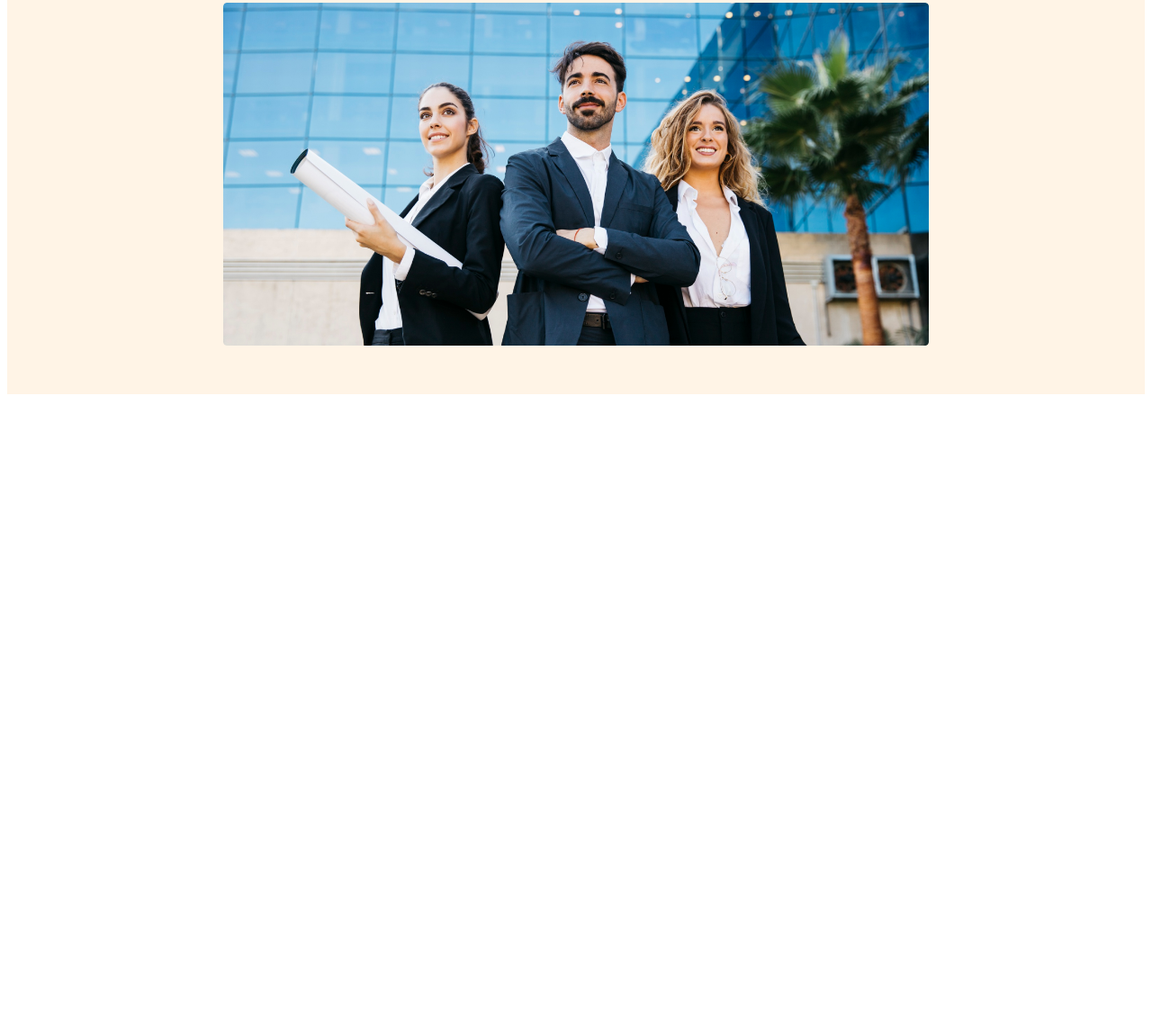
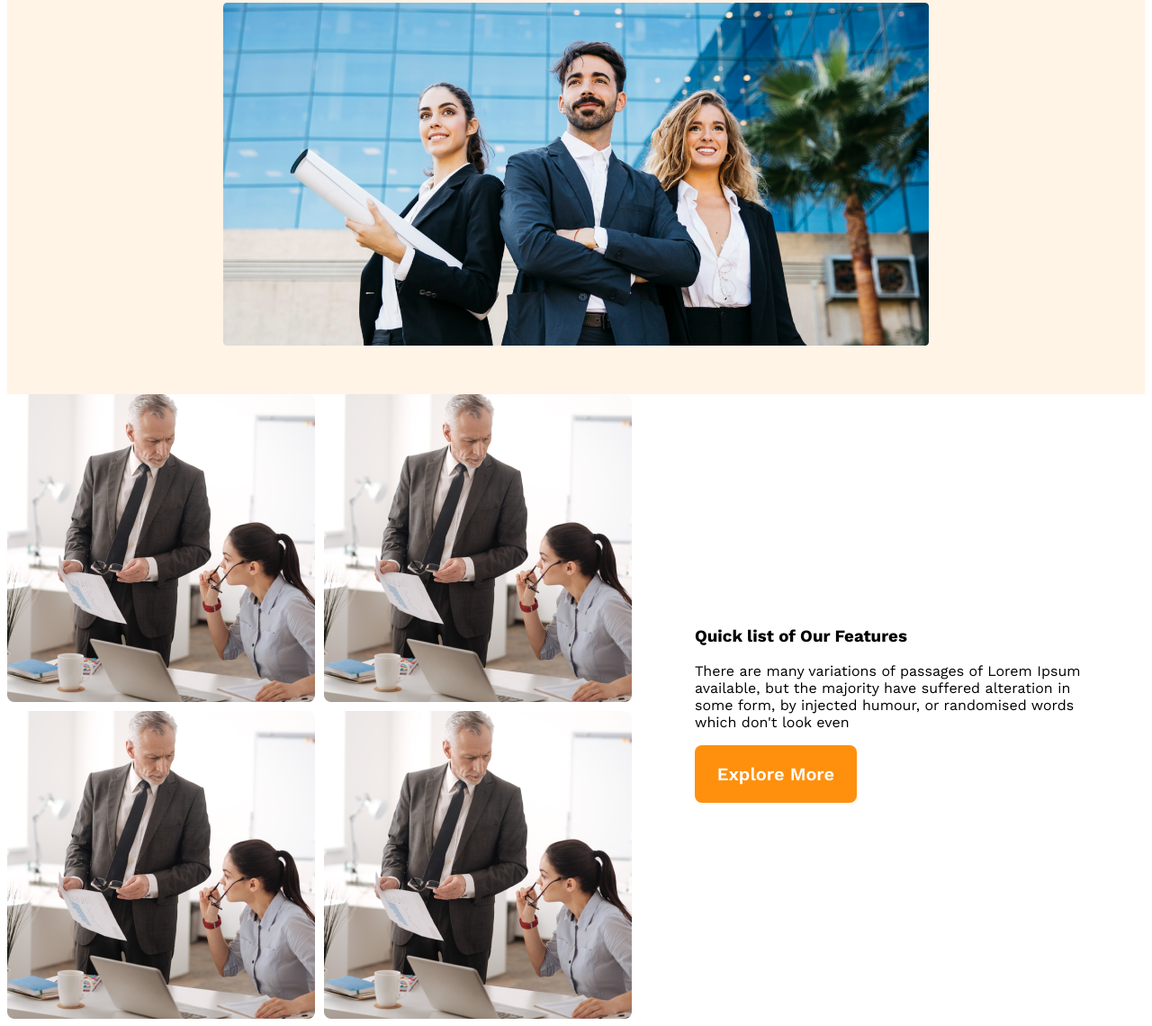
Before and after one commit to miralamin/g3, a plain HTML site: page index.html in a window 1280 px wide. Shown: the part 525-1665 px from the top of the page at 90% size. Before the commit the page ends 971 px from the top, so only its background shows below. Drawn offline with nearby package versions, Linux system fonts and the light colour scheme.

Commit message:
teams added

```diff
--- a/architect.css
+++ b/architect.css
@@ -89,3 +89,25 @@ nav {
         flex-direction: column;
      }
  }
+
+ /* main section  */
+ main {
+    max-width: 1440px;
+    margin: 0 auto;
+ }
+
+ /* teams style */
+ .teams-container {
+    display: flex;
+    align-items: center;
+ }
+ .teams-img-container {
+    display: grid;
+    grid-template-columns: repeat(2, 1fr);
+    gap: 10px;
+ }
+
+ .teams-content {
+    padding-right:70px ;
+    padding-left: 70px;
+ }
--- a/index.html
+++ b/index.html
@@ -38,6 +38,24 @@
 
     <main>
 
+        <!-- team section -->
+        <section class="teams-container">
+            <div class="teams-img-container">
+                <img src="images/team1.png" alt="">
+                <img src="images/team1.png" alt="">
+                <img src="images/team1.png" alt="">
+                <img src="images/team1.png" alt="">
+
+
+            </div>
+            <div class="teams-content">
+                <h3>Quick list of Our Features</h3>
+                <p>There are many variations of passages of Lorem Ipsum available, but the majority have suffered alteration in some form, by injected humour, or randomised words which don't look even</p>
+                <button class="btn">Explore More</button>
+
+            </div>
+        </section>
+
     </main>
 
     <footer>
```
